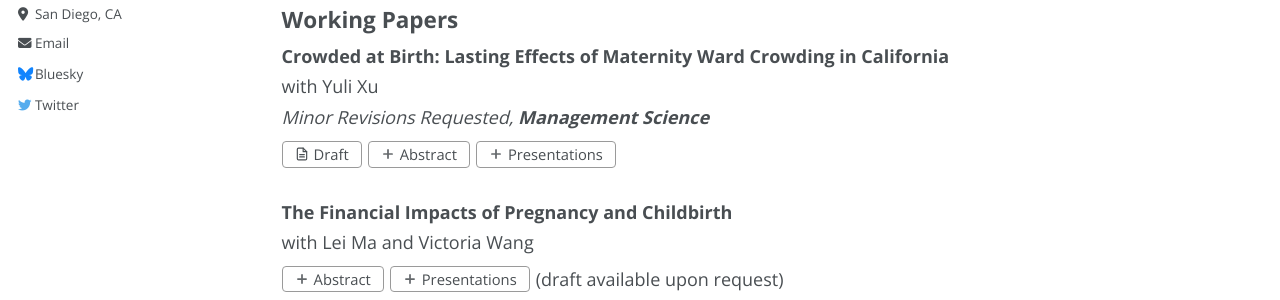
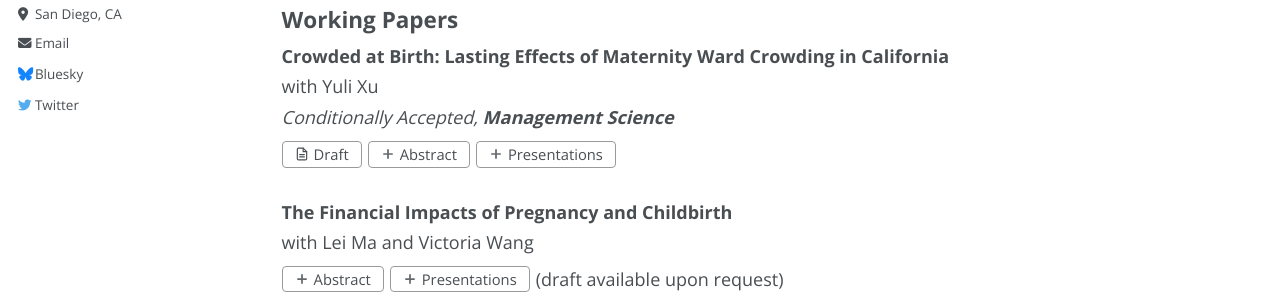
Before and after one commit to letian-yin/letian-yin.github.io, a Jekyll site: the page built from _pages/research.md, in a window 1280 px wide and 1243 px high. Shown: the part 298-598 px from the top of the window. Built offline with Jekyll 4.4.1, drawn with Linux system fonts in a browser that asks for light colours.

Commit message:
update research.md

```diff
--- a/_pages/research.md
+++ b/_pages/research.md
@@ -43,7 +43,7 @@ function togglePanel(id, btn) {
 <div class="paper-block">
   <div class="paper-title">Crowded at Birth: Lasting Effects of Maternity Ward Crowding in California</div>
   <div class="paper-meta">with <a href="https://sites.google.com/view/yulixu-econ">Yuli Xu</a></div>
-  <div class="paper-meta"><em>Minor Revisions Requested, <strong>Management Science</strong></em></div>
+  <div class="paper-meta"><em>Conditionally Accepted, <strong>Management Science</strong></em></div>
   <div class="paper-buttons">
     <a class="bookpage-btn" href="https://dx.doi.org/10.2139/ssrn.5036978" target="_blank" rel="noopener">Draft</a>
     <button type="button" class="toggle-btn" aria-expanded="false" aria-controls="crowded-abstract" onclick="togglePanel('crowded-abstract', this)">Abstract</button>
```
